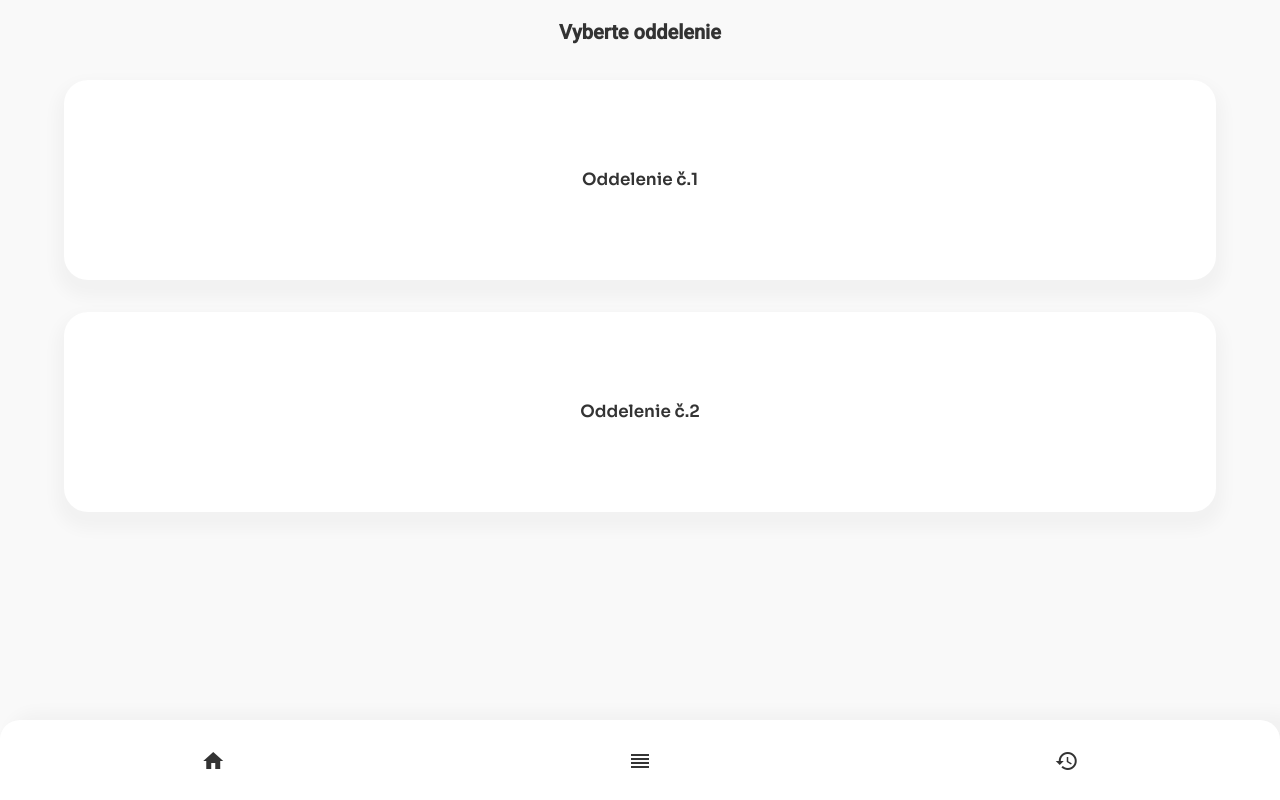
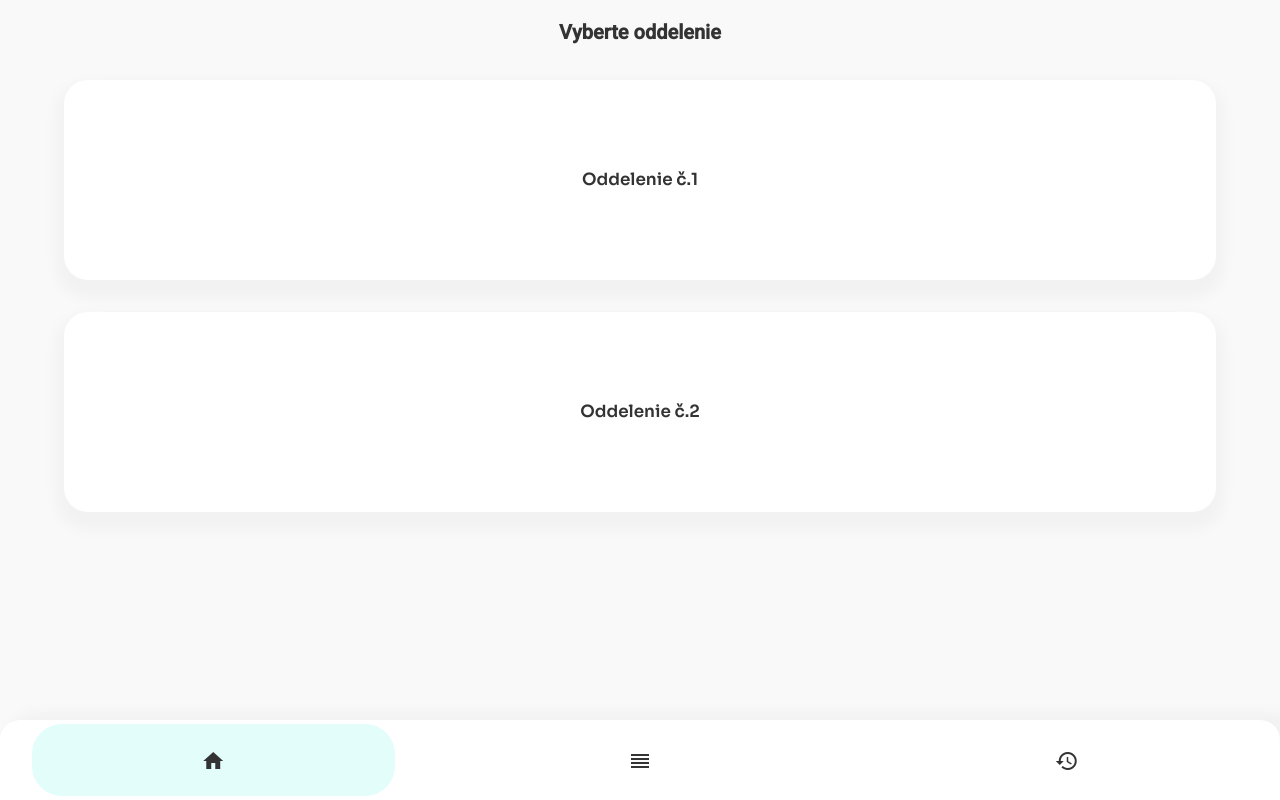
Before and after one commit to jozef-sabo/healthino, an Angular app in the folder ClientApp/: page / in a window 1280 px wide. Built offline with nearby package versions, Linux system fonts and the light colour scheme.

Commit message:
Navigation Bar Improved

```diff
--- a/ClientApp/src/app/components/bottom-navigation/bottom-navigation.component.html
+++ b/ClientApp/src/app/components/bottom-navigation/bottom-navigation.component.html
@@ -1,11 +1,12 @@
+
 <div id="bottom_navigation_container">
-    <button mat-flat-button routerLink="">
+    <button mat-flat-button routerLink="" [ngClass]="{'selected' : currentPage === '/'}">
         <mat-icon>home</mat-icon>
     </button>
-    <button mat-flat-button routerLink="patients">
+    <button mat-flat-button routerLink="patients" [ngClass]="{'selected' : currentPage === '/patients'}">
         <mat-icon>reorder</mat-icon>
     </button>
-    <button mat-flat-button routerLink="history">
+    <button mat-flat-button routerLink="history" [ngClass]="{'selected' : (currentPage === '/history')}">
         <mat-icon>history</mat-icon>
     </button>
 </div>
--- a/ClientApp/src/app/components/bottom-navigation/bottom-navigation.component.sass
+++ b/ClientApp/src/app/components/bottom-navigation/bottom-navigation.component.sass
@@ -16,8 +16,8 @@ $accent_color : #E3FDFA
     z-index: 3
     button
         border-radius: 30px
-        height: 75%
-        width: 75%
+        height: 90%
+        width: 85%
         background-color: rgba(0,0,0,0)
     .selected
         background-color: $accent_color
--- a/ClientApp/src/app/components/bottom-navigation/bottom-navigation.component.ts
+++ b/ClientApp/src/app/components/bottom-navigation/bottom-navigation.component.ts
@@ -1,4 +1,5 @@
 import { Component, OnInit } from '@angular/core';
+import { NavigationEnd, NavigationStart, Router } from '@angular/router';
 
 @Component({
   selector: 'app-bottom-navigation',
@@ -7,9 +8,18 @@ import { Component, OnInit } from '@angular/core';
 })
 export class BottomNavigationComponent implements OnInit {
 
-  constructor() { }
+  currentPage : string = "/"
+
+  constructor(private router : Router) {
+    router.events.subscribe( event => {
+      if(event instanceof NavigationEnd){
+        this.currentPage = this.router.url;
+      }
+    })
+   }
 
   ngOnInit(): void {
+
   }
 
 }
```
